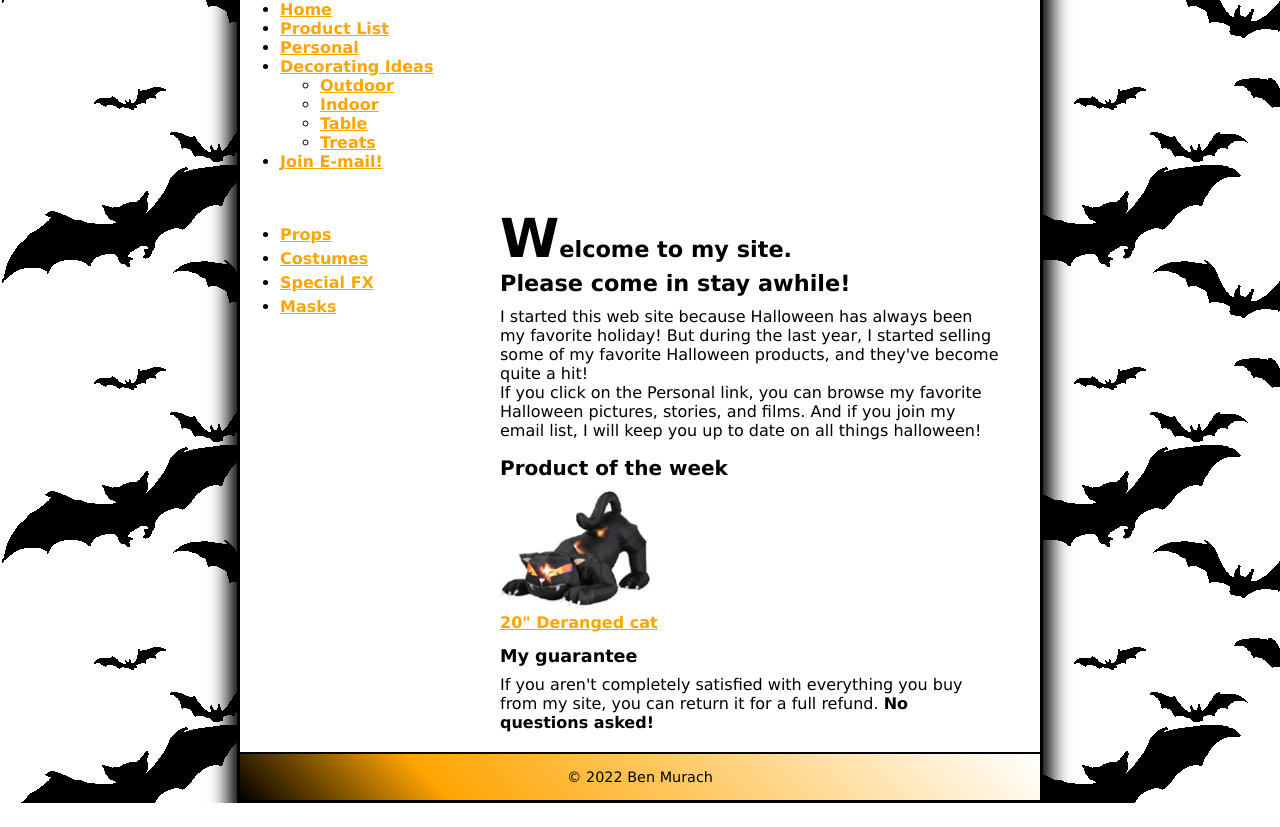
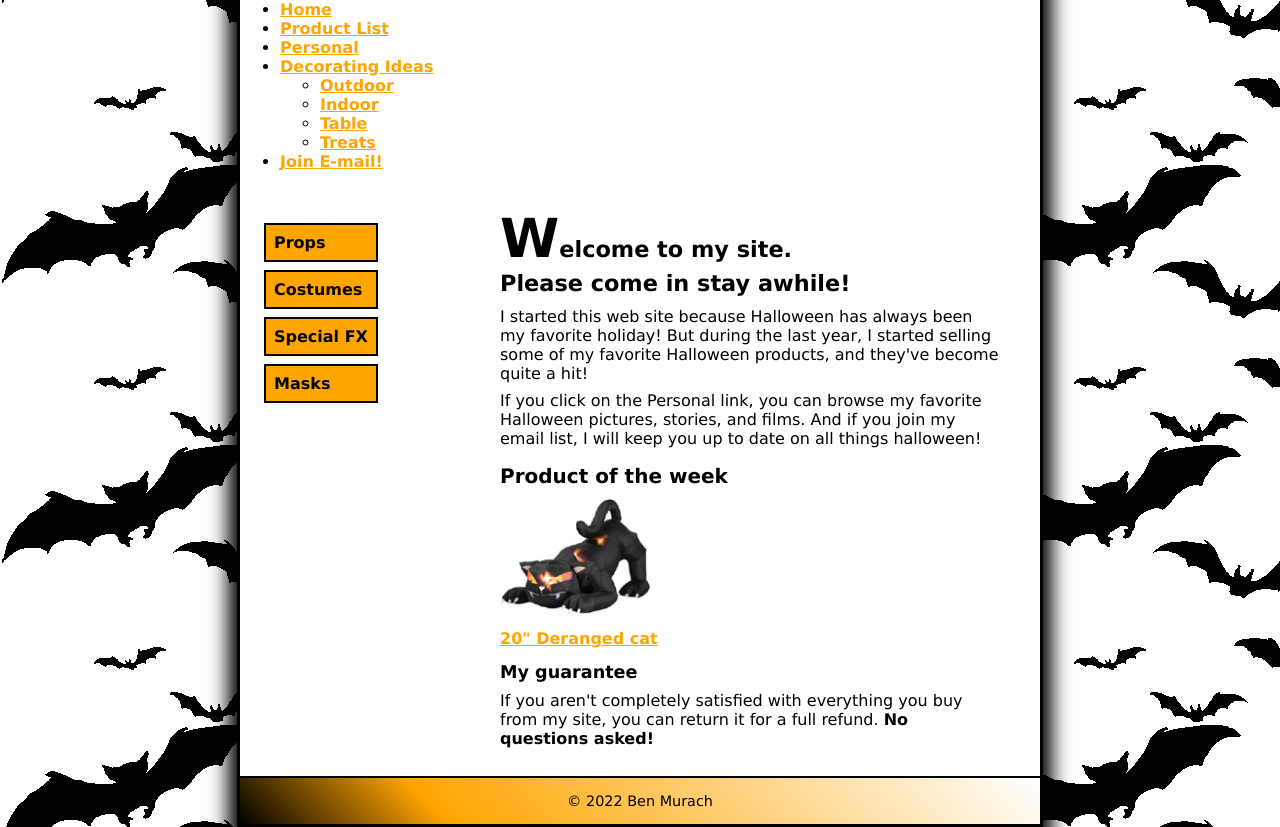
Before and after one commit to zachahr/halloween_shop_311, a plain HTML site: page index.html in a window 1280 px wide. Shown: the part 118-945 px from the top of the page. Before the commit the page ends 921 px from the top, so only its background shows below. Drawn offline with Linux system fonts and the light colour scheme.

Commit message:
Added CSS to for side list / nav_list

```diff
--- a/styles/main.css
+++ b/styles/main.css
@@ -60,9 +60,25 @@ aside {
     padding: 20px 0;
 }
 
-aside ul {
-    line-height: 1.5;
+#nav_list ul {
+    list-style: none;
+    padding-left: 1.5em;
 }
+
+#nav_list ul li {
+    width: 110px;
+    margin-bottom: .5em;
+    border: 2px solid black;
+}
+#nav_list ul li a {
+    display:block;
+    font-weight: bold;
+    text-decoration: none;
+    background-color: orange;
+    padding: .5em 0 .5em .5em;
+    color: black;
+}
+
 
 /* Section */
 section {
@@ -90,7 +106,7 @@ section h3 {
     margin: .8em 0 .5em 0;
 }
 
-sction p {
+section p {
     margin-bottom: .5em;
 }
 
```
